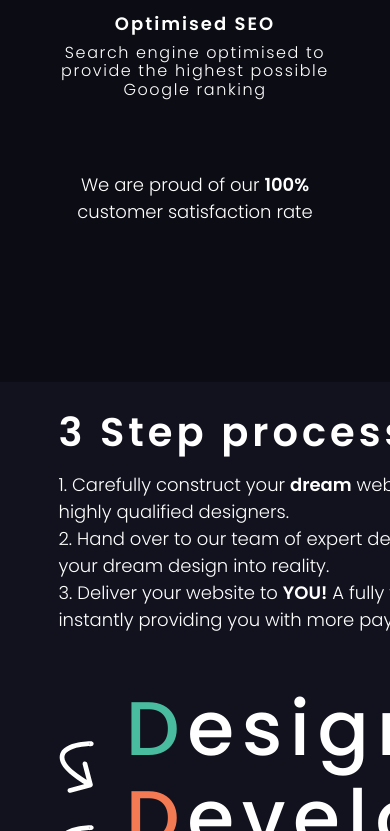
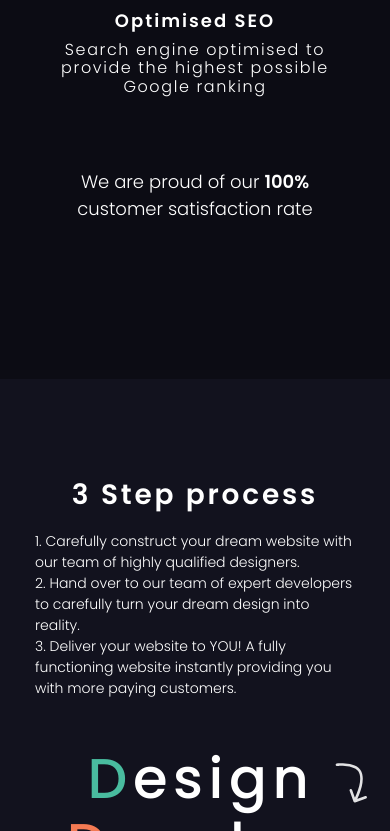
Before and after one commit to codeyarduk/codeyarduk.github.io, a plain HTML site: page index.html in a window 390 px wide. Shown: the part 1169-2000 px from the top of the page. Drawn offline with Linux system fonts and the light colour scheme.

Commit message:
added mobile view for three step section

```diff
--- a/index.html
+++ b/index.html
@@ -64,21 +64,26 @@
         </div>
 
         <div id="three-step-section">
-            <div class="three-step-section-box-left">
-                <p id="three-step-title">3 Step process</p>
-                <p class="three-step-body">1. Carefully construct your <span style="font-weight:600">dream</span> website with our team of highly qualified designers.</p>
-                <p class="three-step-body">2. Hand over to our team of expert developers to <span style="font-weight:600">carefully</span> turn your dream design into reality. </p>
-                <p class="three-step-body">3. Deliver your website to <span style="font-weight:600">YOU!</span> A fully functioning website instantly providing you with more paying customers.</p>
+            <div class="three-step-section-left-container">
+                <p class="three-step-section-left-container-title">3 Step process</p>
+                <p class="three-step-section-left-container-description">1. Carefully construct your dream website with our team of highly qualified designers.</p>
+                <p class="three-step-section-left-container-description">2. Hand over to our team of expert developers to carefully turn your dream design into reality.</p>
+                <p class="three-step-section-left-container-description">3. Deliver your website to YOU! A fully functioning website instantly providing you with more paying customers.</p>
             </div>
-            <div class="three-step-section-box-right">
-                <div class="three-step-section-left-flex">
-                    <img src="/static/icons/arrow-2.svg" alt="Arrow pointing down to the right">
-                    <img src="/static/icons/arrow-2.svg" alt="Arrow pointing down to the right">
+            <div class="three-step-section-right-container">
+                <div class="three-step-section-right-container-images">
+                    <img class="three-step-section-right-container-images-desktop" src="./static/icons/arrow-2.svg" alt="arrow pointing down to the right">
+                    <img class="three-step-section-right-container-images-desktop" src="./static/icons/arrow-2.svg" alt="arrow pointing down to the right">
+                    <img id="three-step-section-right-container-images-mobile-top" class="three-step-section-right-container-images-mobile" src="./static/icons/mobile-view-three-step-1.svg">
+
                 </div>
-                <div class="three-step-section-right-flex">
-                    <p><span style="color:#49BC9F">D</span>esign</p>
-                    <p><span style="color:#F47A53">D</span>evelop</p>
-                    <p><span style="color: #C964C0;">D</span>eliver</p>
+                <div class="three-step-section-right-container-text">
+                    <p><span style="color: #49BC9F">D</span>esign</p>
+                    <p><span style="color: #F47A53">D</span>evelop</p>
+                    <p><span style="color: #C964C0">D</span>eliver</p>
+                </div>
+                <div class="three-step-section-right-container-image-mobile">
+                    <img id="three-step-section-right-container-images-mobile-bottom" class="three-step-section-right-container-images-mobile" src="./static/icons/mobile-view-three-step-2.svg">
                 </div>
             </div>
         </div>
--- a/styles.css
+++ b/styles.css
@@ -70,6 +70,7 @@ header {
     position: fixed;
     background: rgba(18,18,30, 0.995);
     width: 100vw;
+    z-index: 100;
 }
 
 .header-container {
@@ -456,6 +457,9 @@ header {
 
 @media (max-width: 768px) {
 
+    #feature-section-customer {
+        flex-direction: column;
+    }
     #feature-section-customer p {
 
         font-size: 1.75rem;
@@ -477,7 +481,12 @@ header {
     }
     #feature-section-customer-mobile-view-image {
         display: block;
+        position: absolute;
+        padding-left: 260px;
+        padding-top: 50px;
+        z-index: 1;
     }
+
 }
 @media (max-width: 393px) {
 
@@ -488,27 +497,22 @@ header {
 /* THREE STEP PROCESS STYLING */
 
 #three-step-section {
-    height: 100%;
-    min-height: 37.125rem;
-    color: white;
+    /* height: 28rem; */
+    display: flex;
+    align-items: center;
+    justify-content: space-between;
     width: 70vw;
     max-width: 71rem;
-    display: flex;
     flex-direction: row;
-    align-items: center;
-    justify-content: space-between;
-    flex-wrap: wrap;
+    padding-top:6.25rem;
+    padding-bottom:6.25rem;
+}
 
-
+.three-step-section-left-container {
 
 }
 
-#three-step-title {
-
-    font-size: 3rem;
-    font-weight: 600;
-    margin-bottom: 1rem;
-    letter-spacing: 0.4rem;
+.three-step-section-left-container-title {
     color: #FFF;
     font-family: Poppins;
     font-size: 40px;
@@ -516,31 +520,42 @@ header {
     font-weight: 600;
     line-height: 116%; /* 46.4px */
     letter-spacing: 4px;
+    width: 560px;
+    height: 51px;
+    margin-bottom: 1rem;
 }
 
+.three-step-section-left-container-description {
+    color: #FFF;
+    font-family: Poppins;
+    font-size: 18px;
+    font-style: normal;
+    font-weight: 300;
+    line-height: normal;
+    max-width: 560px;
+}
 
-.three-step-section-left-flex {
+.three-step-section-right-container {
+    display: flex;
+    flex-direction: row;
+}
+
+.three-step-section-right-container-images {
     display: flex;
     flex-direction: column;
-
-
+    margin-right: 1rem;
+    /* margin-top: 3rem; */
 }
 
-.three-step-section-box-right {
-    display: flex;
-    flex-direction: row;
-    /* align-items: center; */
-    line-height: 5.6rem;
-
-
+.three-step-section-right-container-images-desktop {
+    margin-top: 3rem;
 }
 
-.three-step-section-box-right img {
-    width: 2.2rem;
-    margin-top: 2rem;
+.three-step-section-right-container-images-mobile {
+    display: none;
 }
 
-.three-step-section-box-right p {
+.three-step-section-right-container-text p {
     color: #FFF;
     font-family: Poppins;
     font-size: 76px;
@@ -549,27 +564,94 @@ header {
     line-height: 116%;
     letter-spacing: 7.6px;
 }
-.three-step-section-left-flex {
-    margin-bottom: 3rem;
-    margin-right: 2rem;
-    margin-top: 1.5rem;
+
+@media ( max-width: 1415px ) {
+    #three-step-section {
+
+        flex-direction: column;
+        /* justify-content: center; */
 
     }
 
-.three-step-body {
+    .three-step-section-left-container {
+        /* margin-top: 6.25rem; */
+        margin-bottom: 3rem;
+    }
+
+    .three-step-section-right-container {
+        /* margin-bottom: 6.25rem; */
+
+    }
+
+}
+
+@media (max-width: 768px) {
+    .three-step-section-left-container {
+        width: 320px;
+        display: flex;
+        flex-direction: column;
+        align-items: center;
+        justify-content: center;
+        /* border: solid red 1px; */
+    }
+
+    .three-step-section-left-container-title {
+        /* border: solid red 1px; */
+        width: inherit;
+        display: flex;
+        justify-content: center;
+        height: 36px;
+        flex-shrink: 0;
+        font-size: 28px;
+        font-style: normal;
+        font-weight: 600;
+        line-height: 116%; /* 32.48px */
+        letter-spacing: 2.8px;
+    }
+
+    .three-step-section-left-container-description {
+        width: 320px;
         color: #FFF;
         font-family: Poppins;
-    font-size: 18px;
+        font-size: 14px;
         font-style: normal;
         font-weight: 300;
         line-height: normal;
-    width: 560px;
+    }
+
+    .three-step-section-right-container-text p {
+        color: #FFF;
+        font-family: Poppins;
+        font-size: 56px;
+        font-style: normal;
+        font-weight: 500;
+        line-height: 116%;
+        letter-spacing: 5.6px;
 
     }
 
-.three-step-section-box-left {
-    width: 560px;
+    .three-step-section-right-container-images-desktop {
+        display: none;
+    }
 
+    .three-step-section-right-container-images-mobile {
+        display: block;
+    }
+
+    #three-step-section-right-container-images-mobile-top {
+        padding-top: 7rem;
+    }
+
+    #three-step-section-right-container-images-mobile-bottom {
+        padding-top: 1rem;
+    }
+
+    .three-step-section-right-container-text {
+        display: flex;
+        flex-direction: column;
+        justify-content: center;
+        align-items: center;
+    }
 }
 
 /* END OF THREE STEP PROCESS STYLING */
```
Also changed, not shown: static/icons/mobile-view-three-step-1.svg (added), static/icons/mobile-view-three-step-2.svg (added), 3 other files. Lines whose indentation alone changed are shown as unchanged.
